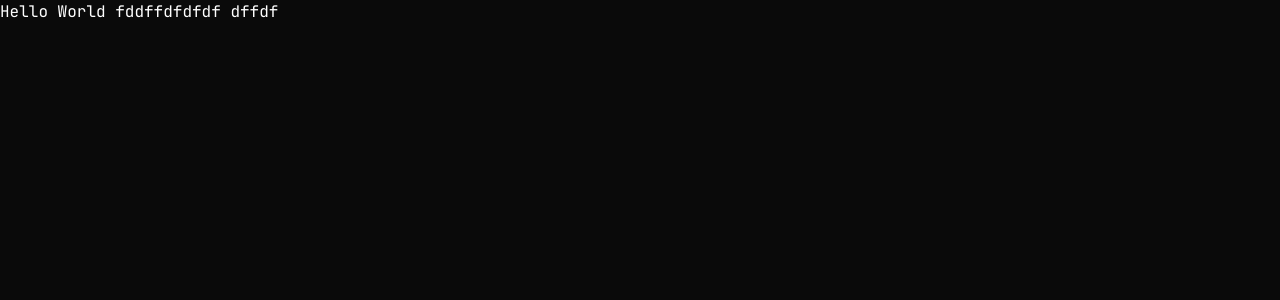
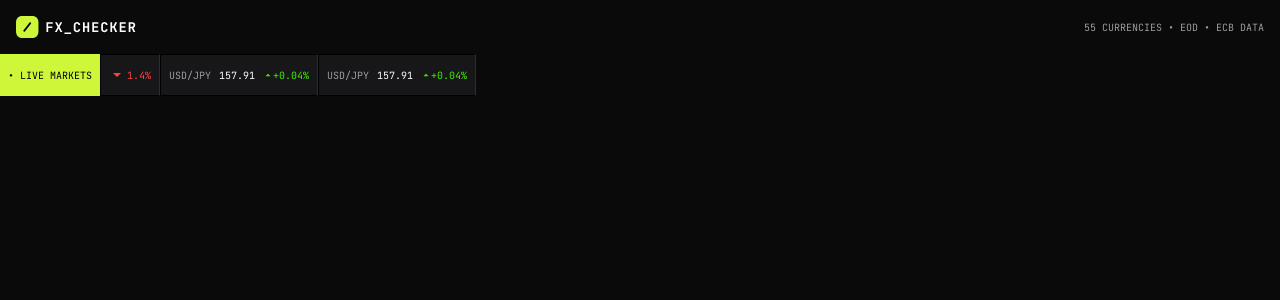
Before and after one commit to ShinobiKoda/fx_checker, a Next.js app: page / in a window 1280 px wide. Shown: the top 300 px of the page. Built offline with nearby package versions, Linux system fonts and the light colour scheme.

Commit message:
feat: implement header and live market ticker components with react-icons support

```diff
--- a/app/globals.css
+++ b/app/globals.css
@@ -28,3 +28,7 @@
     rgba(23, 23, 25, 0) 100%
   );
 }
+
+@utility text-preset {
+  @apply font-normal text-[10px];
+}
--- a/app/page.tsx
+++ b/app/page.tsx
@@ -1,7 +1,15 @@
 import React from "react";
+import Header from "@/components/Header";
+import LiveMarkets from "@/components/LiveMarkets";
 
 function page() {
-  return <div className="bg-neutral-900 text-neutral-50 flex-1">Hello World fddffdfdfdf dffdf</div>;
+  return (
+    <div className="bg-neutral-900 flex-1">
+      <Header />
+      <LiveMarkets />
+
+    </div>
+  );
 }
 
 export default page;
--- a/components/Header.tsx
+++ b/components/Header.tsx
@@ -1,8 +1,18 @@
-import React from 'react'
+import Image from 'next/image'
+
 
 const Header = () => {
   return (
-    <div>Header</div>
+    <div className='w-full overflow-x-hidden p-4 flex items-center justify-between'>
+      <div>
+        <Image src="/images/logo.svg" alt='Logo' width={120} height={100} />
+      </div>
+      <div className='text-neutral-200 font-normal text-[10px]'>
+        <span>55 CURRENCIES</span> •
+        <span> EOD</span> •
+        <span> ECB DATA</span>
+      </div>
+    </div>
   )
 }
 
--- a/components/LiveMarkets.tsx
+++ b/components/LiveMarkets.tsx
@@ -1,9 +1,37 @@
-import React from 'react'
+import React from "react";
+import { BsArrowDown } from "react-icons/bs";
+import { IoMdArrowDropdown, IoMdArrowDropup } from "react-icons/io";
 
 const LiveMarkets = () => {
   return (
-    <div></div>
-  )
-}
+    <div className="w-full overflow-x-scroll flex items-stretch">
+      <div className="px-2 py-3 bg-lime-500 flex items-center whitespace-nowrap text-preset color-neutral-900">
+        • LIVE MARKETS
+      </div>
+      <div className="flex items-stretch">
+        <div className="border px-2 py-3 border-r-neutral-500 bg-neutral-700 flex items-center">
+          <IoMdArrowDropdown className="mr-0.5" color="#ff4141" />
+          <span className="text-red-500 text-preset flex items-center">
+            1.4%
+          </span>
+        </div>
+        <div className="border px-2 py-3 border-r-neutral-500 bg-neutral-700 flex items-center text-preset gap-2">
+          <span className="text-neutral-200">USD/JPY</span>
+          <span className="text-neutral-50">157.91</span>
+          <span className="flex items-center text-green-500">
+            <IoMdArrowDropup /> +0.04%
+          </span>
+        </div>
+         <div className="border px-2 py-3 border-r-neutral-500 bg-neutral-700 flex items-center text-preset gap-2">
+          <span className="text-neutral-200">USD/JPY</span>
+          <span className="text-neutral-50">157.91</span>
+          <span className="flex items-center text-green-500">
+            <IoMdArrowDropup /> +0.04%
+          </span>
+        </div>
+      </div>
+    </div>
+  );
+};
 
-export default LiveMarkets
+export default LiveMarkets;
--- a/package.json
+++ b/package.json
@@ -11,7 +11,8 @@
   "dependencies": {
     "next": "16.2.9",
     "react": "19.2.4",
-    "react-dom": "19.2.4"
+    "react-dom": "19.2.4",
+    "react-icons": "^5.6.0"
   },
   "devDependencies": {
     "@tailwindcss/postcss": "^4",
```
Also changed, not shown: 1 other file (tests, documents, lock files or other folders).
